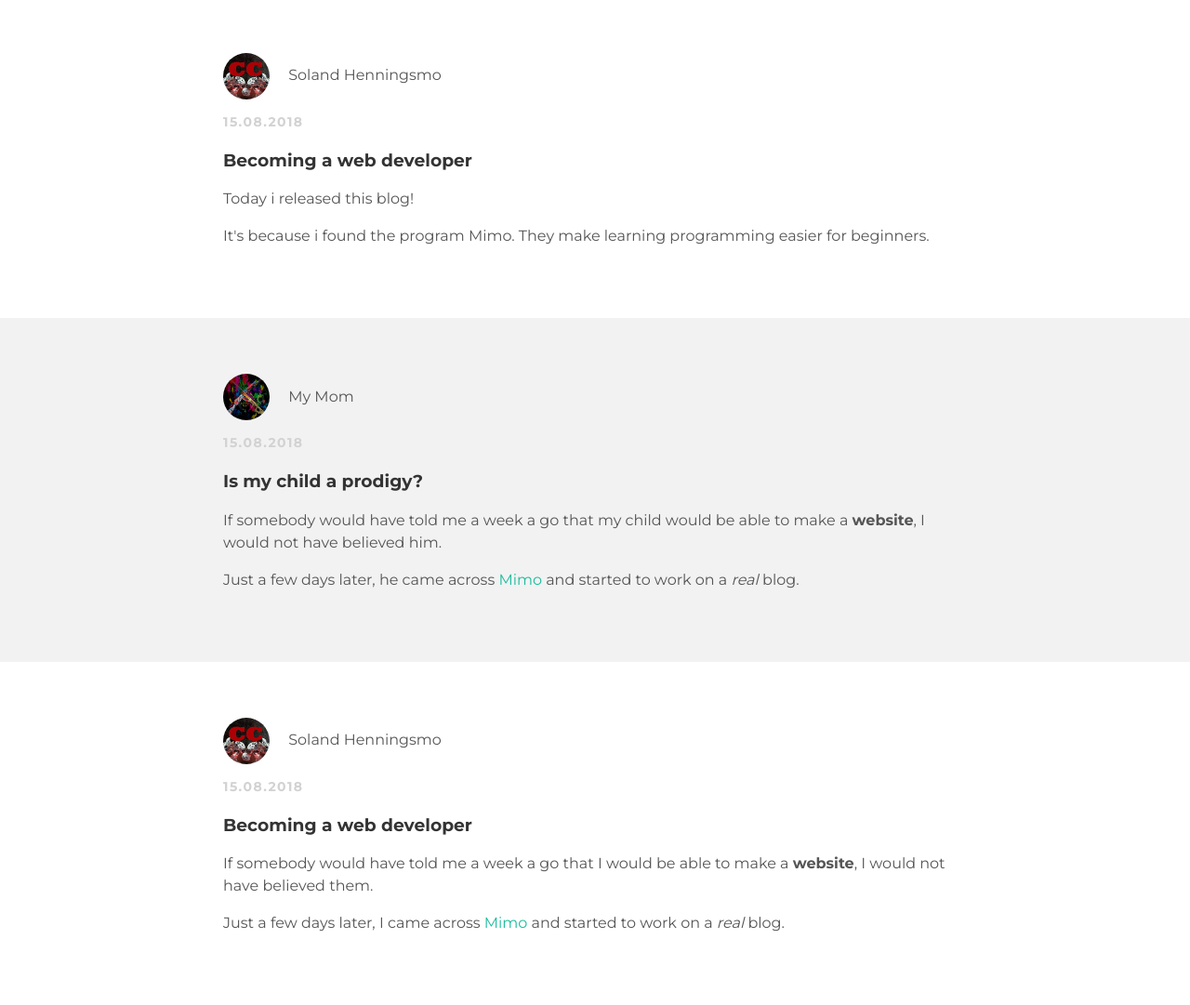
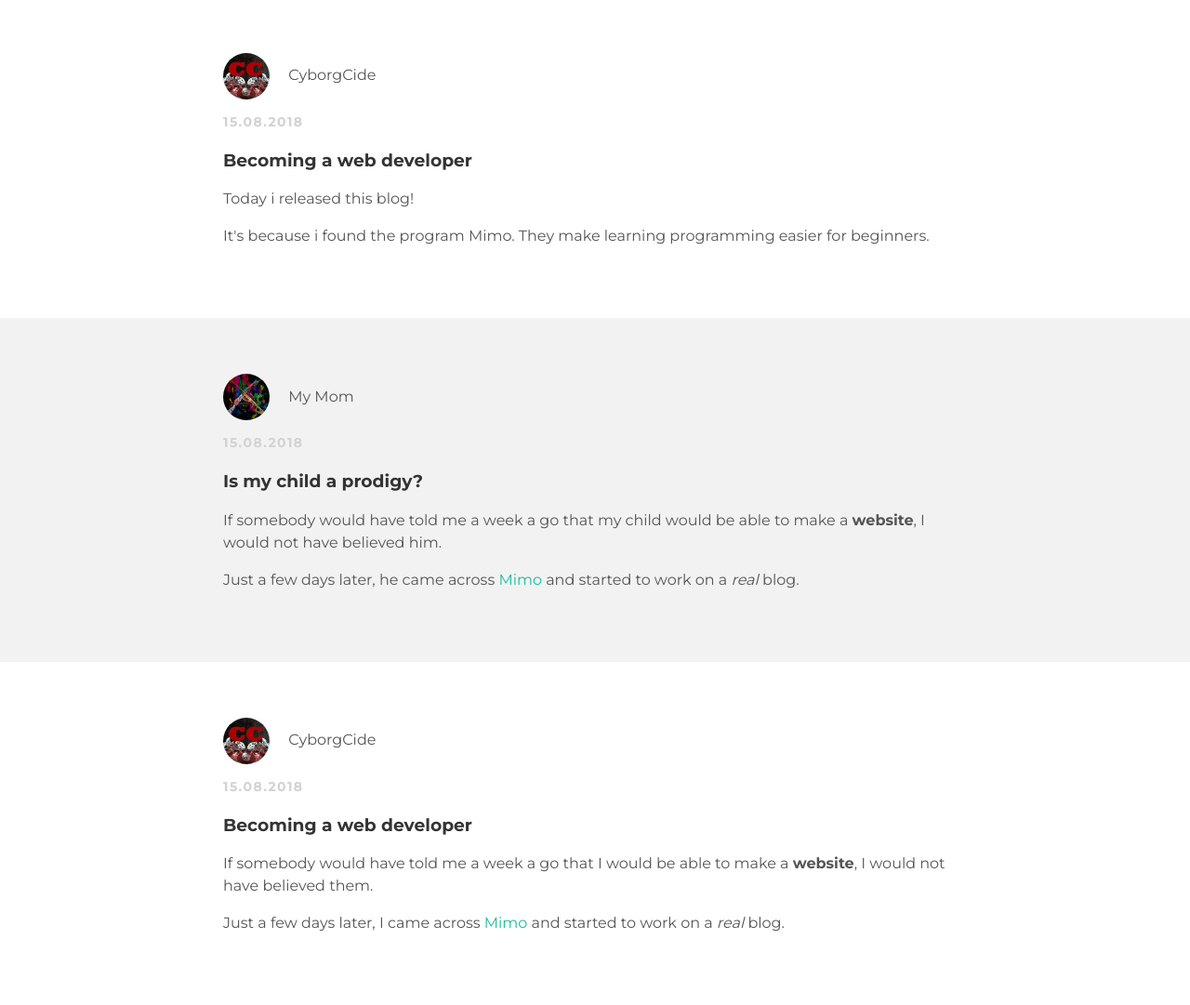
Before and after one commit to CyborgCide/CyborgCide.github.io, a plain HTML site: page index.html in a window 1280 px wide. Shown: the part 153-1234 px from the top of the page at 93% size. Drawn offline with Linux system fonts and the light colour scheme.

Commit message:
Update index.html

```diff
--- a/index.html
+++ b/index.html
@@ -20,7 +20,7 @@
         <div class="post">
           <div class="post-author">
             <img src="CyborgCide.jpg">
-            <span>Soland Henningsmo</span>
+            <span>CyborgCide</span>
           </div>
           <p class="post-date">15.08.2018</p>
           <h3 class="post-title">Becoming a web developer</h3>
@@ -50,7 +50,7 @@
         <div class="post">
           <div class="post-author">
             <img src="CyborgCide.jpg">
-            <span>Soland Henningsmo</span>
+            <span>CyborgCide</span>
           </div>
           <p class="post-date">15.08.2018</p>
           <h3 class="post-title">Becoming a web developer</h3>
```
